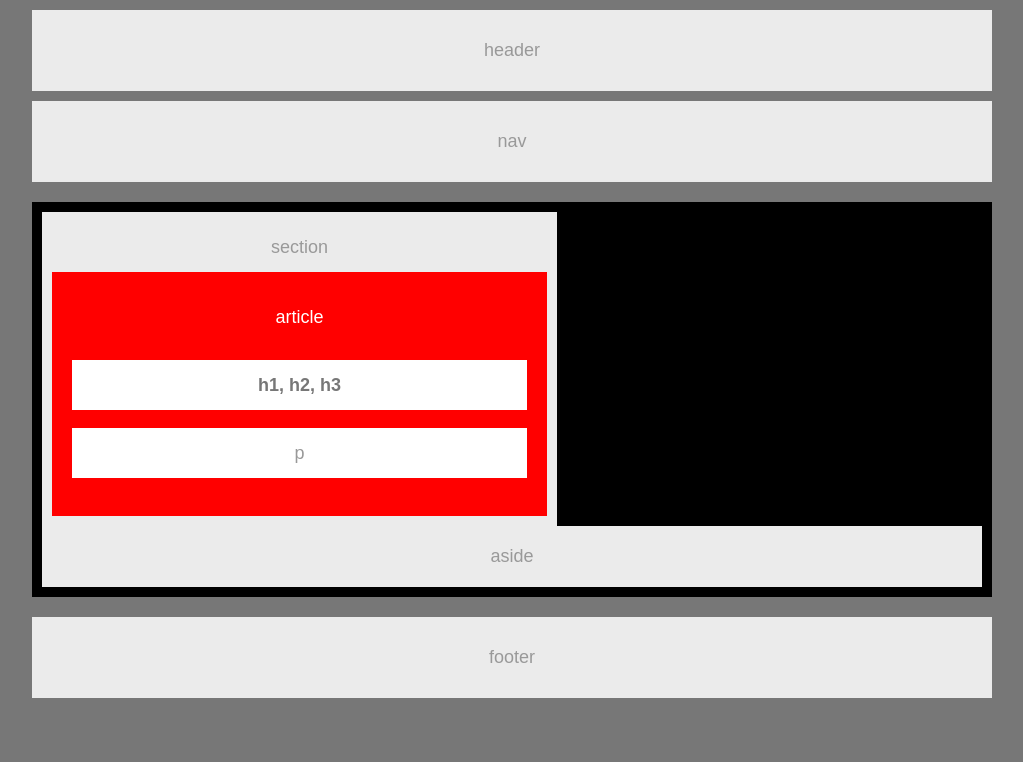
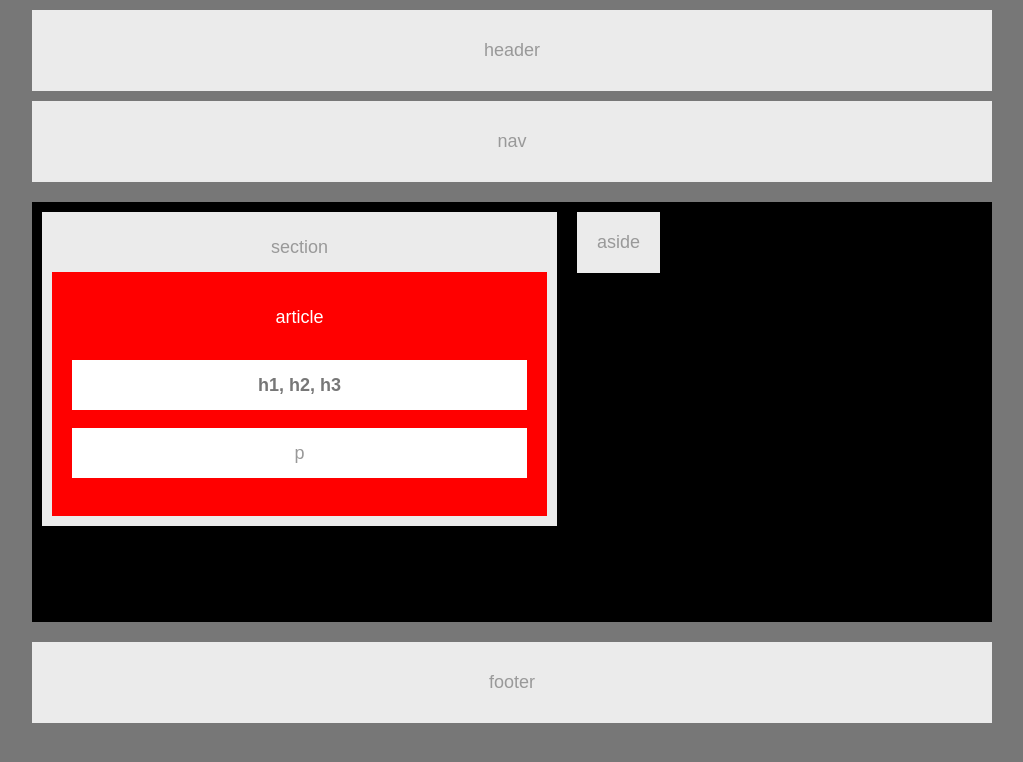
Before and after one commit to kcponline/HW-Wireframe, a plain HTML site: page index.html in a window 1280 px wide. Shown: the whole page, without its empty margins (128-1151 px from the left). Drawn offline with Linux system fonts and the light colour scheme.

Commit message:
commit 04 - aside 80%resolved

```diff
--- a/style.css
+++ b/style.css
@@ -10,8 +10,8 @@ body {
 .container {
 	background: black;
 	padding: 10px;
+	height: 400px;
 }
-
 header,
 nav,
 section,
@@ -45,7 +45,7 @@ section {
 	line-height: 50px;
 	margin-right: 20px;
 	padding: 10px;
-
+	float: left;
 
 }
 
@@ -61,9 +61,9 @@ article {
 }
 
 aside {
+	float: left;
+	padding: 20px;
 	position: relative;
-	padding: 20px;
-	right: 0;
 	top: 0;
 
 
```
